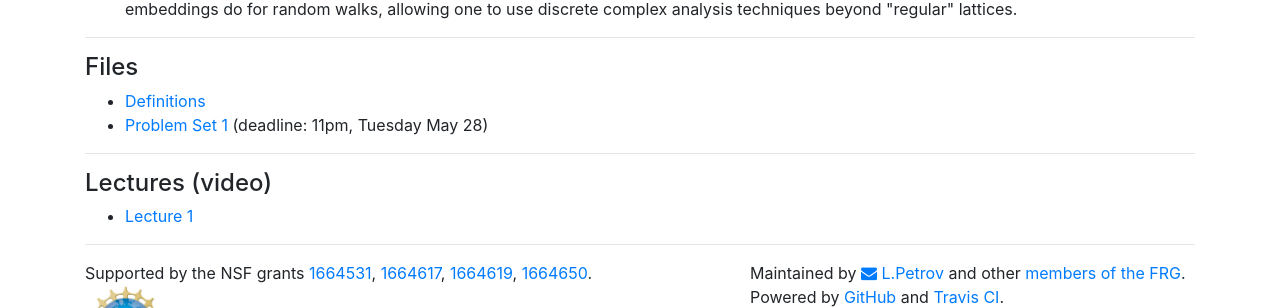
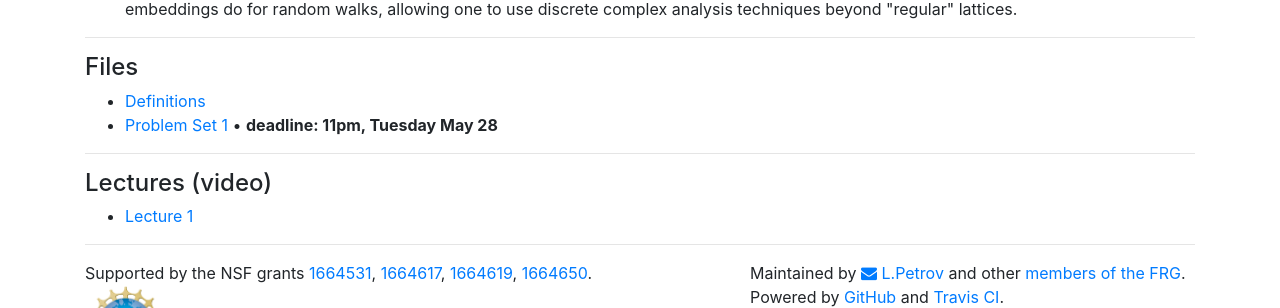
Before and after one commit to int-prob/int-prob-code, a Jekyll site: the page built from vipss2019/chelkak.md, in a window 1280 px wide. Shown: the part 838-1146 px from the top of the page. Built offline with Jekyll 4.4.1, drawn with Linux system fonts in a browser that asks for light colours; nearby versions of some CDN libraries; part of the change alters nothing that is shown.

```diff
--- a/vipss2019/chelkak.md
+++ b/vipss2019/chelkak.md
@@ -32,7 +32,7 @@ In theoretical physics, the critical planar Ising model serves as a toy example,
 ### Files
 
 - [Definitions]({{site.url}}/vipss2019/chelkak/Def_VA2019_1.pdf)
-- [Problem Set 1]({{site.url}}/vipss2019/chelkak/IsingVirginia_TA1.pdf) (deadline: 11pm, Tuesday May 28)
+- [Problem Set 1]({{site.url}}/vipss2019/chelkak/IsingVirginia_TA1.pdf) &bull; **deadline: 11pm, Tuesday May 28**
 
 
 ---
```
